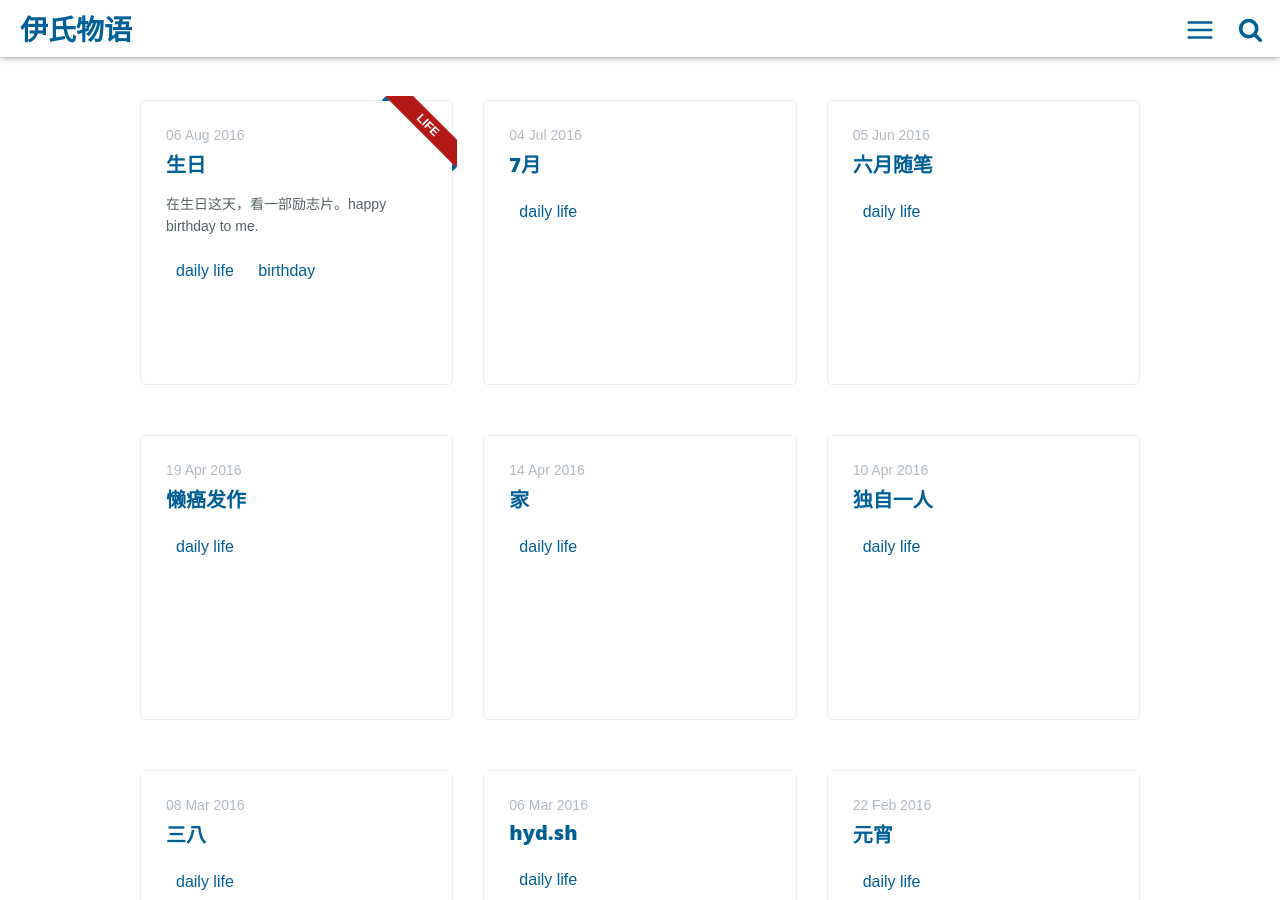
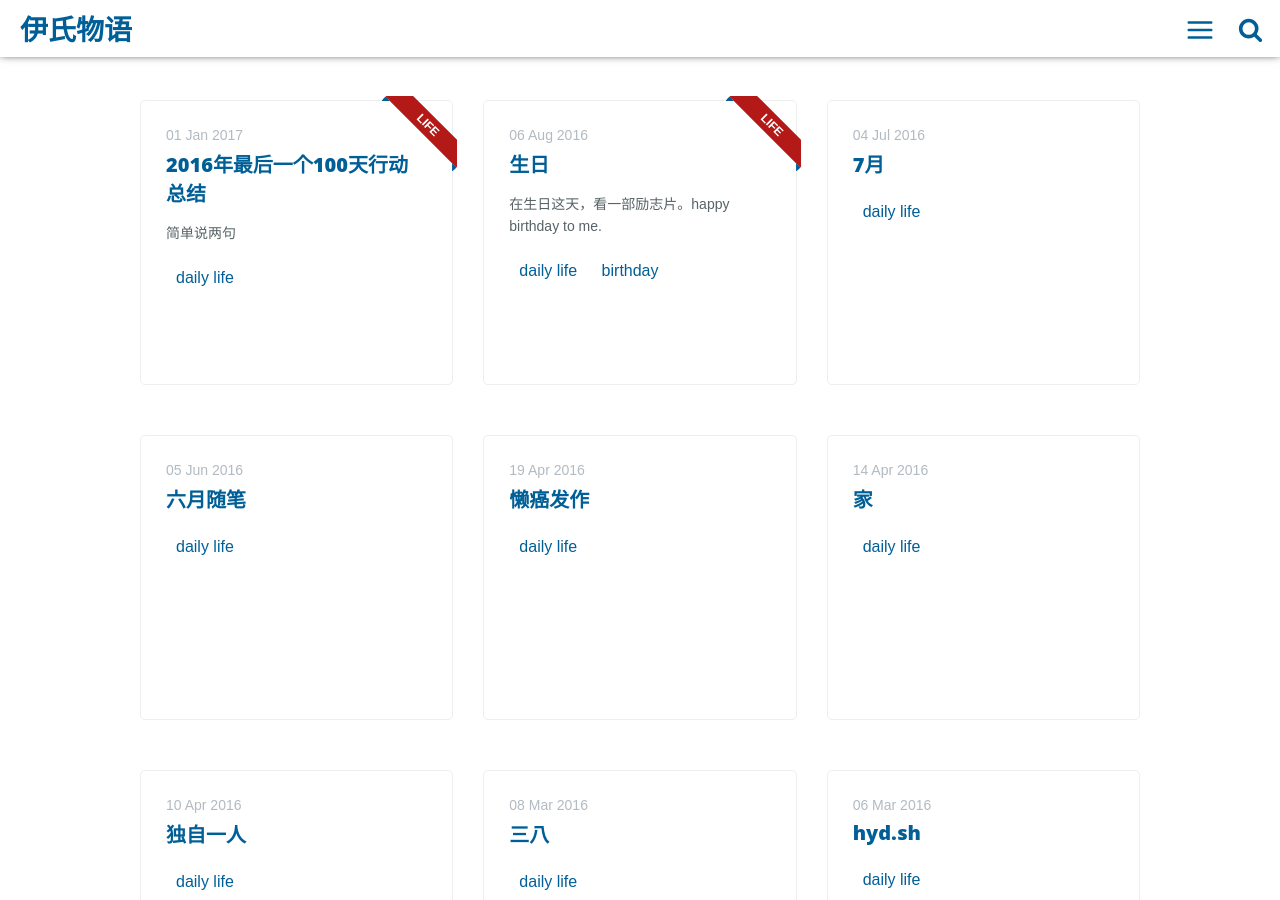
Before and after one commit to AwThink/iyidie, a Jekyll site: the page built from index.html, in a window 1280 px wide and 900 px high. Built offline with Jekyll 4.4.1, drawn with Linux system fonts in a browser that asks for light colours; some of the changed lines change nothing that is shown.

Commit message:
2016 last 100 days sunmary

```diff
--- /dev/null
+++ b/_posts/2017-01-01-summary-last-100-days-action-2016.md
@@ -0,0 +1,99 @@
+---
+layout: post
+title: 2016年最后一个100天行动总结
+date: 2017-01-01 12:16:29
+introduction: 简单说两句
+description: 百天目标小群沉寂了一段时间，在这个时间节点上，群主号召大家做个总结。是该有个总结的，哪怕简单列列数据，说说两句。
+author: 伊迭
+comments: true
+main-class: 'life'
+color: '#EB7728'
+categories:
+- life
+tags:
+- daily life
+---
+
+## 初始计划目标
+
+- 看完《js高程》，730页，每天7-8页；
+- 看完《笨办法学python》并完成练习，每2天1个练习，发在github上；
+- 60个俯卧撑/200下卷腹/跟一个power 90视频，每天，三选一；
+- 围棋每日一题，打完李世石自战解说三册九谱，量化每月一本，3谱，3天。
+
+## 计划完成情况
+
+- 《js高程》只看了130页……[扶额]
+- 《笨办法学python》练习33个
+- 锻炼，几经调整，完成度较高，不细查，后面细说
+- 围棋，自战解说打了3谱，每日一题漏了一两天吧
+
+## 简单回顾
+
+### js高程
+
+定下百天目标的时候就知道，真正的挑战在这里，难度略高。但毕竟比较重要，所以当时是想挑战一下的。
+
+从结果看，死得很惨……
+
+最大的问题是没有跟着计划的节奏走，每天7-8页的量不少，落下一天还可以，落下两天、落下三天、落下四五六天想着周末补回来？别做梦了。
+
+如果一开始能紧跟着节奏来，结果会不会好？不知道。
+但是如果一开始就跟丢了节奏，结果肯定会死得很惨……
+
+### 笨办法学python
+
+github 上的记录显示，ex33.py是在10月16号提交的。
+
+什么意思呢？也就是说我在20天里狂飙突进把52个练习做掉了33个，然后后面就不动了。嗯，不动了。
+
+这暴露了我的一个缺点：喜欢集中突破。回想一下其他方面，“集中突破”确实是我最喜欢干的事。但是集中突破意味着短时超负荷，人会很累的，一旦扛不住绷断了弦，就 over 了；或者一旦计划被打乱，后面想弥补都很难。
+当然它有优点，这里不谈，关键在于如何合理安排、合理运用。
+
+回到笨办法学python上来，这本是个可以很好地完成的目标，毕竟后面时间很充裕，最后没完成我想至少还有两个原因：
+
+1. 懈怠了；
+2. 难度加大了。
+
+懈怠了，是因为一开始做得太猛，后面时间一大把，于是就放一放，结果一放就放掉了，没捡起来。
+
+练习33之前的练习其实都很简单，都是照抄，谁都可以很快的推进，到了ex33之后开始有点正儿八经的像编程了，结果我就倒下了。
+说起来还是懈怠，懒得去思考。以及，最好找到一个组织或者结对，并且多交流，这样有助于目标推进。
+
+### 锻炼
+
+- 9月10月断断续续做了15次P90;
+- 10月只锻炼了15天；
+- 11、12月只做俯卧撑，11月缺2天，12月没再记录，也是缺几天。
+
+锻炼这个事暴露了我另一个问题：时间焦虑。
+
+百天目标开始后，经过短暂的恢复，P90已经做到能够咬牙跟上的程度。但是在10月做P90的时候心里其实是很矛盾的，因为觉得做这个太浪费时间了。
+
+我的目标上写的是“60个俯卧撑/200下卷腹/跟一个power 90视频，每天，三选一”，实际写下的时候心里想的是做P90，因为这个才能称得上是锻炼，前两个顶多就是哪天累了凑数的。
+
+实际10月国庆假期过后我连着穿插做了将近10天后，崩溃了。应该是在那个时候，也在百天目标小群里进行了简单交流，提出了自己对于时间的焦虑。
+
+一方面，我知道为了身体我应该要锻炼；另一方面，锻炼的长耗时又让我觉得浪费，感到不值，内心里隐隐有些抗拒。
+
+结果就是10月的最后几天没锻炼，11月开始改为耗时较短较轻松的俯卧撑，10分钟搞定，轻松愉快……
+
+但这不是锻炼啊！至少锻炼量远远达不到保持身体健康的程度。所以2017年还是要跟视频的，为了身体。而我要克服的，是我对时间的焦虑。
+
+### 围棋
+
+说到这个，只能说怠惰了……
+
+围棋每日一题断了两天，集中在十二月，因为……忘了。12.9、12.25。打谱打了3谱，后来总觉得后面还有时间，还有时间，于是一直拖一直拖。
+
+这个就是怠惰，没得说。
+
+## 反思
+
+其实已经写在上面了。
+
+这里留个坑吧，不知道以后会不会补上。
+
+新计划？当然有。
+
+2017，走着瞧。
--- a/index.html
+++ b/index.html
@@ -22,7 +22,7 @@ layout: default
                     </a>
                     <div class="tags">
                         {% for tag in post.tags %}
-                            <a href="{{site.baseurl}}/tags/#{{tag | slugify }}">{{ tag }}</a>
+                            <a href="{{site.baseurl}}/tags.html#{{tag | slugify }}">{{ tag }}</a>
                         {% endfor %}
                     </div>
                 </div>
```
